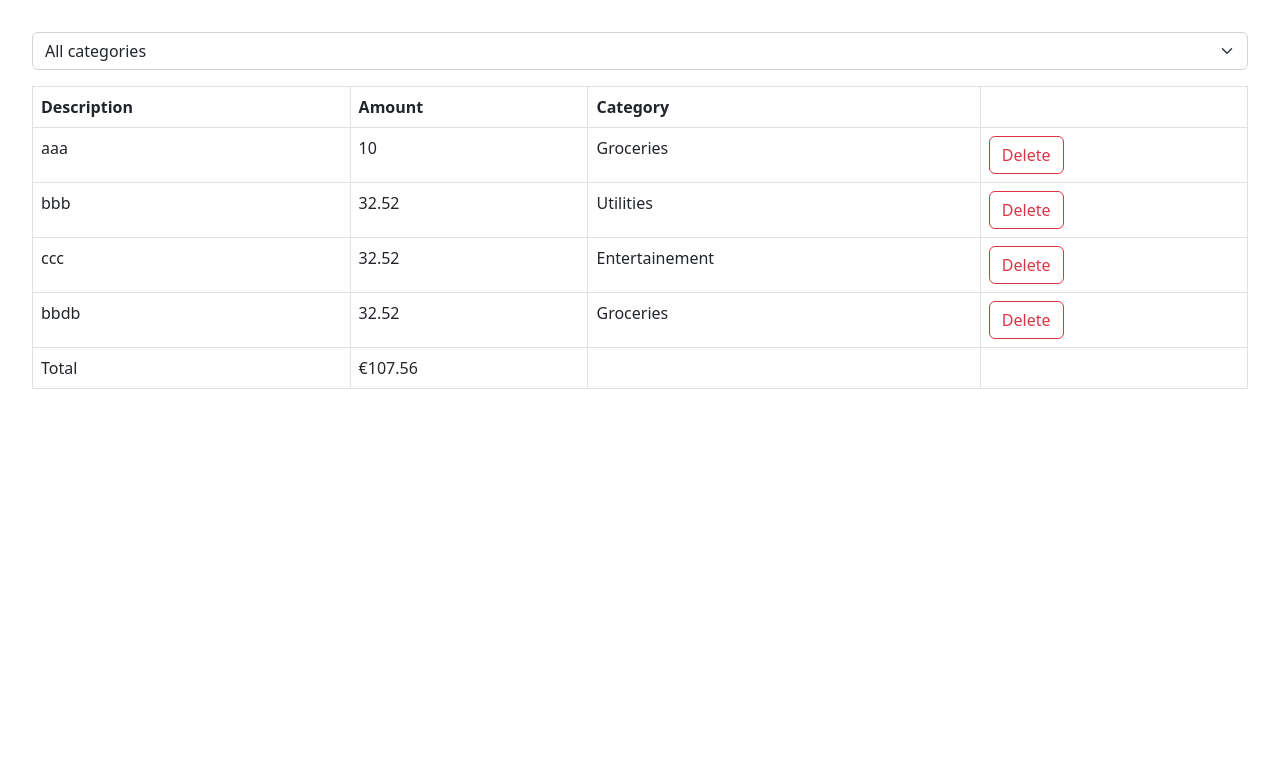
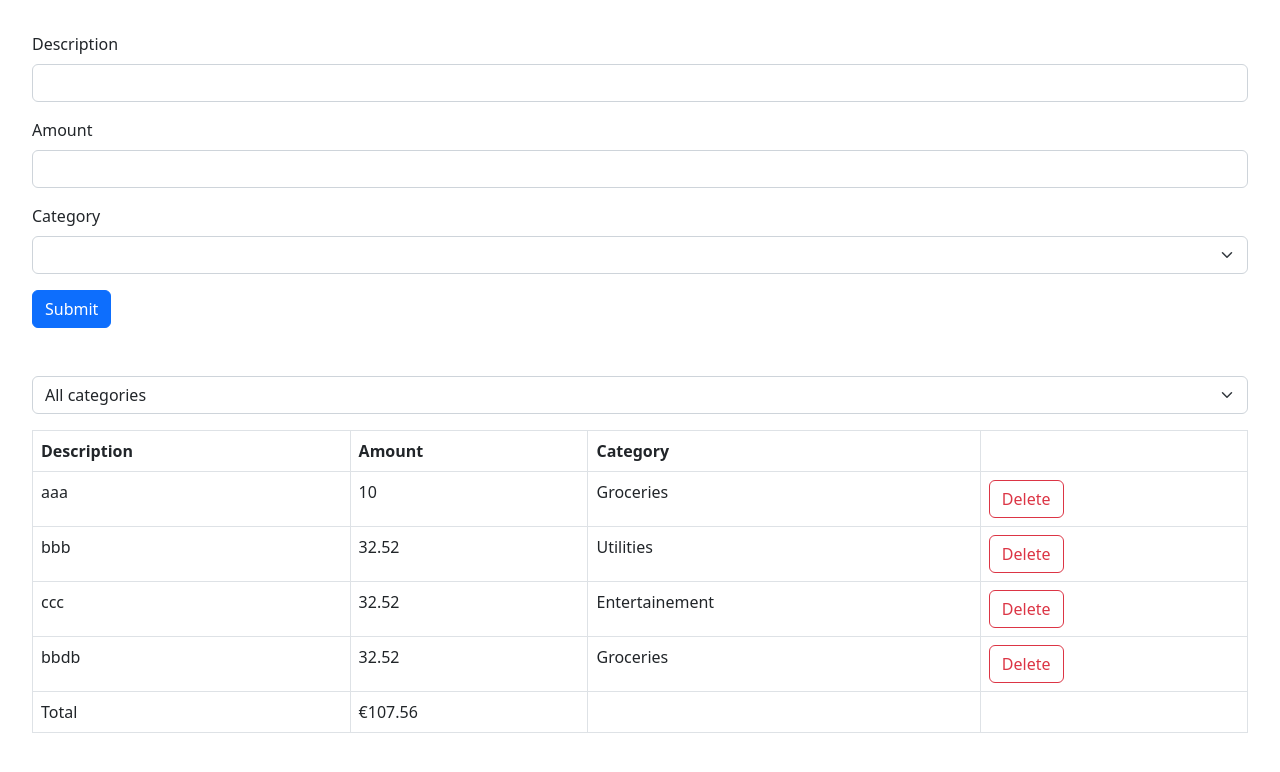
Before and after one commit to MrTuttle/react-app, a React (Vite) app: page / in a window 1280 px wide. Shown: the top 772 px of the page. Built offline with nearby package versions, Linux system fonts and the light colour scheme.

Commit message:
build form, App.tsx export categories array to dynamicaly render it in ExpenseFilter and ExpenseForm

```diff
--- a/src/App.tsx
+++ b/src/App.tsx
@@ -1,6 +1,9 @@
 import { useState } from "react";
 import ExpenseList from "./expense-tracker/components/ExpenseList";
 import ExpenseFilter from "./expense-tracker/components/ExpenseFilter";
+import ExpenseForm from "./expense-tracker/components/ExpenseForm";
+
+export const categories = ["Groceries", "Utilities", "Entertainement"];
 
 function App() {
   const [selectedCategory, setSelectedCategory] = useState("");
@@ -15,6 +18,10 @@
     : expenses;
   return (
     <div>
+      <div className="mb-5">
+        <ExpenseForm></ExpenseForm>
+
+      </div>
       <div className="mb-3">
         <ExpenseFilter
           onSelectCategory={(category) => setSelectedCategory(category)}
--- a/src/expense-tracker/components/ExpenseFilter.tsx
+++ b/src/expense-tracker/components/ExpenseFilter.tsx
@@ -1,4 +1,5 @@
 import React from 'react'
+import { categories } from '../../App';
 
 interface Props{
   onSelectCategory: (category: string) => void;
@@ -8,9 +9,8 @@
   return (
     <select className="form-select" onChange={(event) => onSelectCategory(event.target.value)}>
       <option value="">All categories</option>
-      <option value="Groceries">Groceries</option>
-      <option value="Utilities">Utilities</option>
-      <option value="Entertainement">Entertainement</option>
+      {categories.map(category => <option key={category} value={category}>{category}</option>)}
+
 
     </select>
   )
--- a/src/expense-tracker/components/ExpenseForm.tsx
+++ b/src/expense-tracker/components/ExpenseForm.tsx
@@ -1,4 +1,5 @@
 import React from "react";
+import { categories } from "../../App";
 
 const ExpenseForm = () => {
   return (
@@ -17,9 +18,14 @@
       </div>
       <div className="mb-3">
         <label htmlFor="category" className="form-label">Category</label>
-        <select id="category" className="form-select"></select>
+        <select id="category" className="form-select">
+
         <option value=""></option>
+        {categories.map(category => <option key={category} value={category}>{category}</option>)}
+        </select>
+
       </div>
+      <button className="btn btn-primary">Submit</button>
     </form>
   );
 };
```
